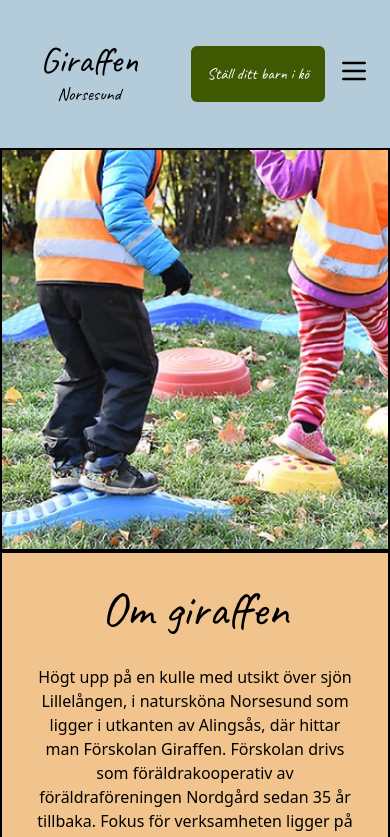
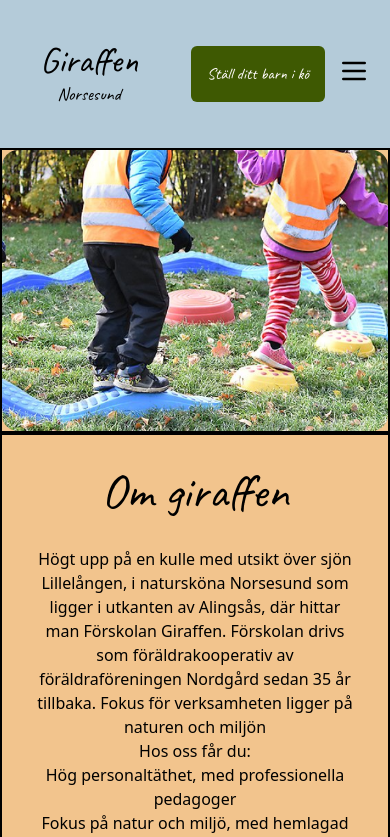
Before and after one commit to dannebrob/giraffen, a Next.js app: page / in a window 390 px wide. Shown: the top 837 px of the page. Built offline with nearby package versions, Linux system fonts and the light colour scheme.

Commit message:
responsiv hero

```diff
--- a/src/components/Hero.js
+++ b/src/components/Hero.js
@@ -2,7 +2,10 @@ import React from 'react'
 import { Caveat } from 'next/font/google'
 
 import Image from 'next/image'
+import heroImg from '../assets/Hero.png'
 import heroMobile from '../assets/hero-mobile.png'
+
+console.log(heroMobile.src);
 
 const caveat = Caveat({
     subsets: ['latin'],
@@ -12,16 +15,19 @@ const caveat = Caveat({
 
 export const Hero = () => {
   return (
-    <section className='hero w-full'>
-        <div className='w-full'>
-            <div className='w-full border-solid border-2 border-indigo-600'>
+    <section className='w-full'>
+        <div className='w-full flex flex-col md:flex-wrap md:flex-row '>
+          <div className='w-full border-solid border-2 border-indigo-600'>
             <Image
-                src={heroMobile}
-                width={500}
-                height={400}
-                alt="Barn som leker"
-    />
-            </div>
+            src={heroImg.src}
+            alt="profile"
+            objectFit="cover"
+            width={100}
+            height={100}
+            className="w-full h-full top-0 left-0 object-cover rounded-2xl"
+        />
+
+          </div>
             <div className='w-full border-solid border-2 border-indigo-600 flex flex-col text-center px-8'>
             <h1 className={`${caveat.className} text-5xl py-8`}>Om giraffen</h1>
 
```
